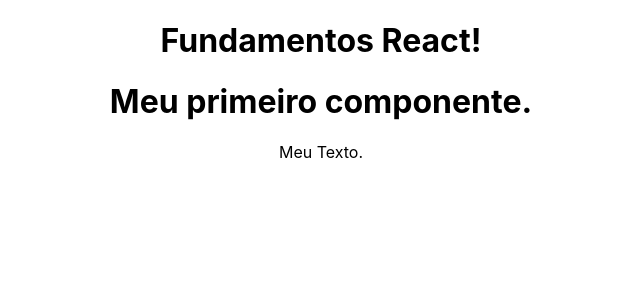
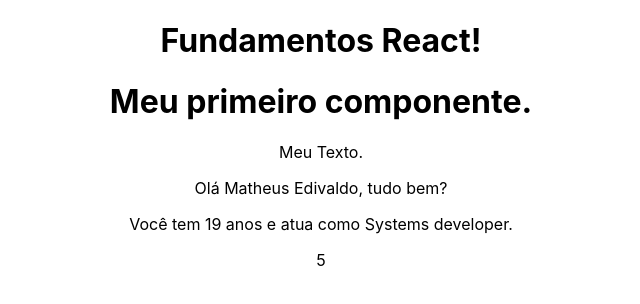
Before and after one commit to matheusedivaldo/react-studies, a React (Create React App) app in the folder 2_FUNDAMENTOS/fundamentos/: page / in a window 1280 px wide. Shown: the top 304 px of the page, without its empty margins (319-959 px from the left). Built offline with nearby package versions, Linux system fonts and the light colour scheme.

Commit message:
Template Expressions

```diff
--- a/2_FUNDAMENTOS/fundamentos/src/App.js
+++ b/2_FUNDAMENTOS/fundamentos/src/App.js
@@ -1,6 +1,8 @@
 
 //Componentes
 import FirstComponent from "./components/FirstComponent";
+import TemplateExpressions from "./components/TemplateExpressions";
+
 //Styles
 import "./App.css";
 
@@ -9,6 +11,7 @@
     <div className="App">
       <h1>Fundamentos React!</h1>
       <FirstComponent/>
+      <TemplateExpressions/>
     </div>
   );
 }
--- /dev/null
+++ b/2_FUNDAMENTOS/fundamentos/src/components/TemplateExpressions.jsx
@@ -0,0 +1,20 @@
+const TemplateExpressions = () => {
+
+    const name = "Matheus Edivaldo";
+    const data = {
+        age: 19,
+        job: "Systems developer",
+    }
+
+    return (
+        <div>
+            <p>Olá {name}, tudo bem?</p>
+            <p>Você tem {data.age} anos e atua como {data.job}.</p>
+            <p>{10 / 2}</p>
+            <p>{console.log("JSX React")}</p>
+        </div>
+    );
+};
+
+
+export default TemplateExpressions;
```
